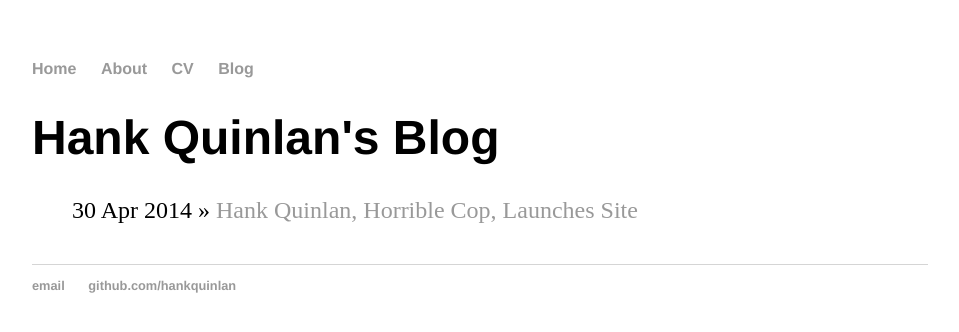
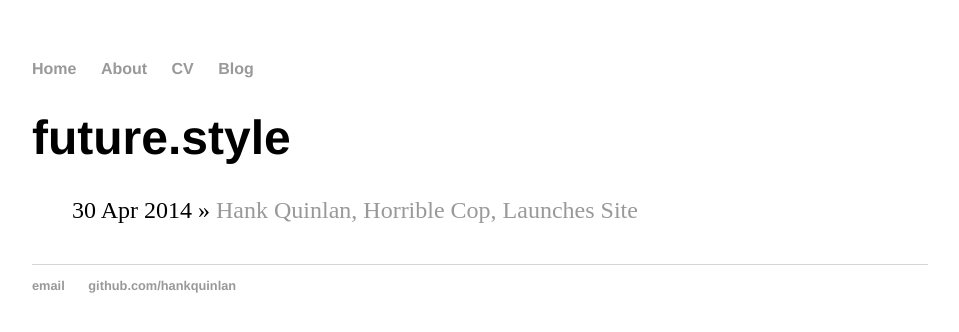
Before and after one commit to alistairdent/alistairdent.github.io, a Jekyll site: the page built from index.html, in a window 1280 px wide. Shown: the top 332 px of the page, without its empty margins (160-1119 px from the left). Built offline with Jekyll 4.4.1, drawn with Linux system fonts in a browser that asks for light colours.

Commit message:
Update index.html

```diff
--- a/index.html
+++ b/index.html
@@ -1,6 +1,6 @@
 ---
 layout: default
-title: Hank Quinlan's Blog
+title: future.style
 ---
 	<h1>{{ page.title }}</h1>
 	<ul class="posts">
```
